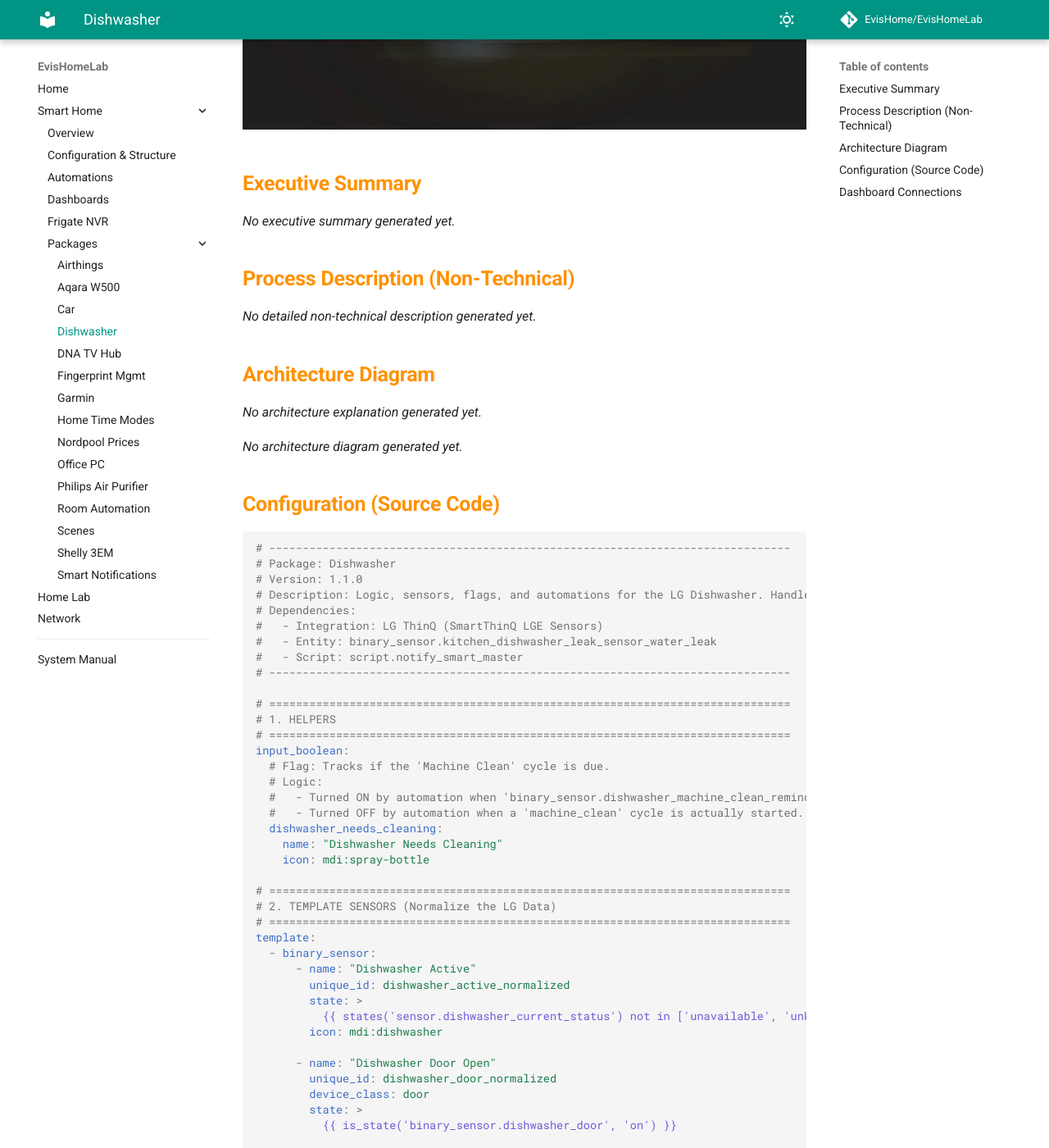
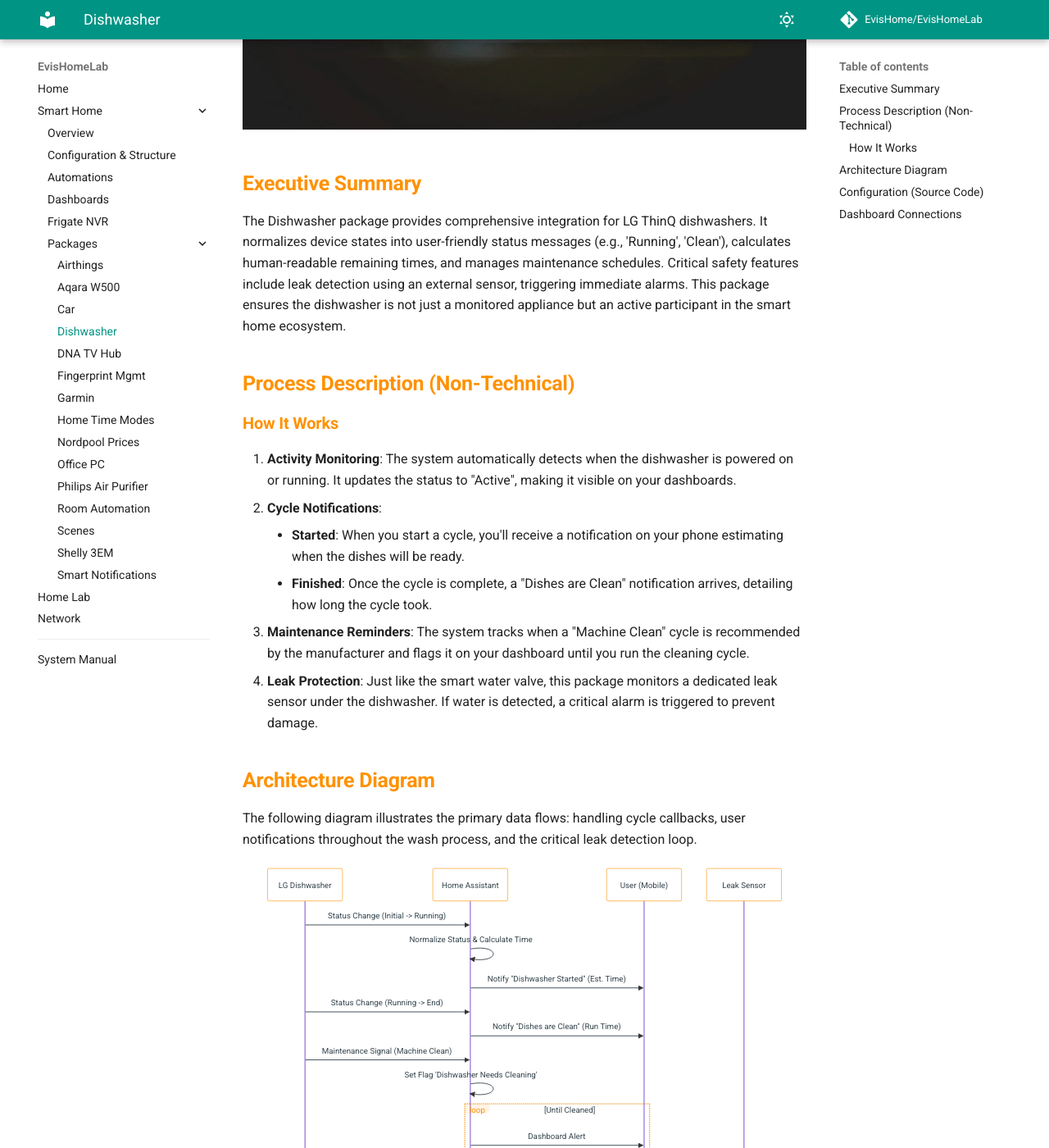
Before and after one commit to EvisHome/EvisHomeLab, an MkDocs documentation site: the page built from docs/smart-home/packages/dishwasher.md, in a window 1280 px wide and 1400 px high, scrolled down 380 px. Shown: the whole window at 82% size. Built offline with MkDocs 1.6.1 and Material for MkDocs 9.7.7, drawn with Linux system fonts in a browser that asks for light colours; comment, search, counter and statistics services are not loaded; some of the changed text lies outside the part shown.

Commit message:
Docs Updated

````diff
--- a/docs/smart-home/packages/dishwasher.md
+++ b/docs/smart-home/packages/dishwasher.md
@@ -16,21 +16,52 @@
 
 ## Executive Summary
 <!-- START_SUMMARY -->
-*No executive summary generated yet.*
+The Dishwasher package provides comprehensive integration for LG ThinQ dishwashers. It normalizes device states into user-friendly status messages (e.g., 'Running', 'Clean'), calculates human-readable remaining times, and manages maintenance schedules. Critical safety features include leak detection using an external sensor, triggering immediate alarms. This package ensures the dishwasher is not just a monitored appliance but an active participant in the smart home ecosystem.
 <!-- END_SUMMARY -->
 
 ## Process Description (Non-Technical)
 <!-- START_DETAILED -->
-*No detailed non-technical description generated yet.*
+### How It Works
+1. **Activity Monitoring**: The system automatically detects when the dishwasher is powered on or running. It updates the status to "Active", making it visible on your dashboards.
+2. **Cycle Notifications**:
+    *   **Started**: When you start a cycle, you'll receive a notification on your phone estimating when the dishes will be ready.
+    *   **Finished**: Once the cycle is complete, a "Dishes are Clean" notification arrives, detailing how long the cycle took.
+3. **Maintenance Reminders**: The system tracks when a "Machine Clean" cycle is recommended by the manufacturer and flags it on your dashboard until you run the cleaning cycle.
+4. **Leak Protection**: Just like the smart water valve, this package monitors a dedicated leak sensor under the dishwasher. If water is detected, a critical alarm is triggered to prevent damage.
 <!-- END_DETAILED -->
 
 ## Architecture Diagram
 <!-- START_MERMAID_DESC -->
-*No architecture explanation generated yet.*
+The following diagram illustrates the primary data flows: handling cycle callbacks, user notifications throughout the wash process, and the critical leak detection loop.
 <!-- END_MERMAID_DESC -->
 
 <!-- START_MERMAID -->
-*No architecture diagram generated yet.*
+```mermaid
+sequenceDiagram
+    participant Dishwasher as LG Dishwasher
+    participant HA as Home Assistant
+    participant User as User (Mobile)
+    participant Leak as Leak Sensor
+
+    Dishwasher->>HA: Status Change (Initial -> Running)
+    HA->>HA: Normalize Status & Calculate Time
+    HA->>User: Notify "Dishwasher Started" (Est. Time)
+
+    Dishwasher->>HA: Status Change (Running -> End)
+    HA->>User: Notify "Dishes are Clean" (Run Time)
+
+    Dishwasher->>HA: Maintenance Signal (Machine Clean)
+    HA->>HA: Set Flag 'Dishwasher Needs Cleaning'
+    loop Until Cleaned
+        HA->>User: Dashboard Alert
+    end
+
+    Dishwasher->>HA: Cycle 'Machine Clean' Started
+    HA->>HA: Clear Flag 'Dishwasher Needs Cleaning'
+
+    Leak->>HA: Water Detected (On)
+    HA->>User: CRITICAL ALARM "Leak Detected!"
+```
 <!-- END_MERMAID -->
 
 ## Configuration (Source Code)
@@ -274,5 +305,25 @@
 
 ## Dashboard Connections
 <!-- START_DASHBOARD -->
-*No dashboard connections analyzed yet.*
+The following Lovelace card is used to display the Dishwasher status. It uses a `custom:mushroom-entity-card` and is conditionally visible only when the dishwasher is active.
+
+```yaml
+type: custom:mushroom-entity-card
+entity: sensor.dishwasher_status_clean
+name: Dishwasher Status
+icon: mdi:dishwasher
+secondary_info: state
+grid_options:
+  columns: 12
+  rows: 1
+card_mod:
+  style: |
+    ha-card {
+      --card-mod-icon-color: var(--blue-color);
+    }
+visibility:
+  - condition: state
+    entity: binary_sensor.dishwasher_active
+    state: 'on'
+```
 <!-- END_DASHBOARD -->
````
